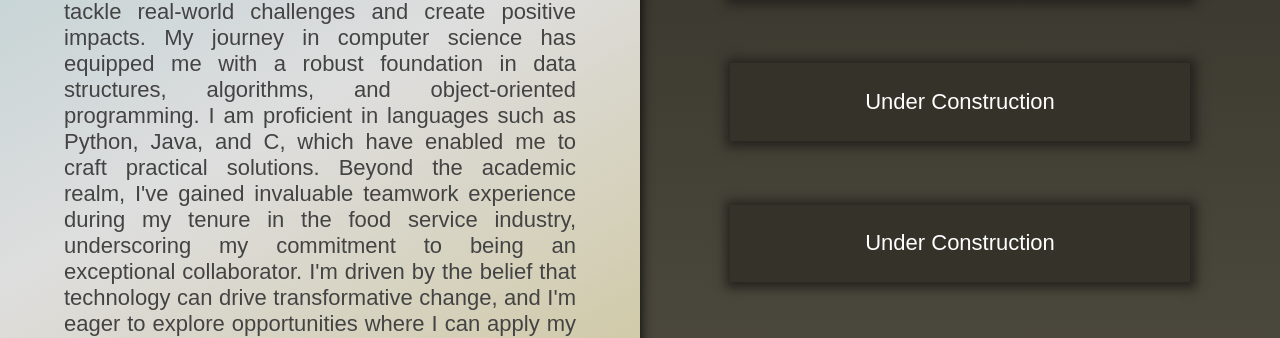
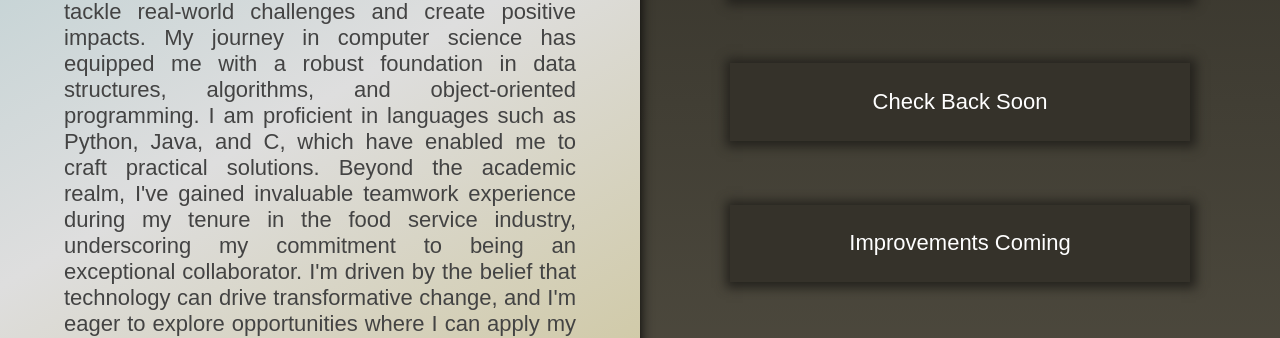
Before and after one commit to tedtasman/tedtasman.github.io, a React (Create React App) app: page / in a window 1280 px wide. Shown: the part 298-636 px from the top of the page. Built offline with nearby package versions, Linux system fonts and the light colour scheme.

Commit message:
Testing build submodule

```diff
--- a/src/App.js
+++ b/src/App.js
@@ -64,8 +64,8 @@ function Shelf() {
   return (
     <div className='Shelf'>
       <Drawer value="Under Construction" />
-      <Drawer value="Under Construction" />
-      <Drawer value="Under Construction" />
+      <Drawer value="Check Back Soon" />
+      <Drawer value="Improvements Coming" />
     </div>
   );
 }
```
